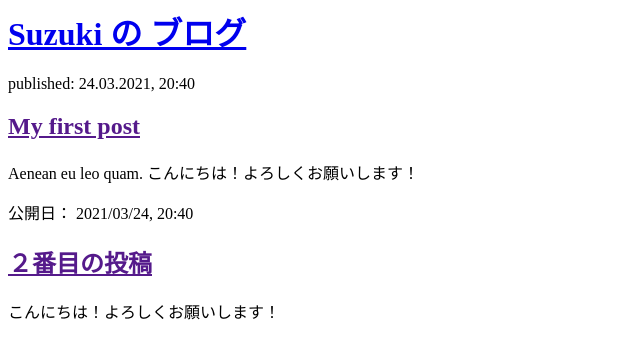
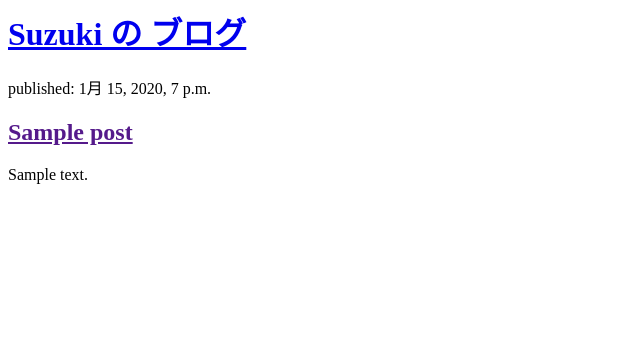
Before and after one commit to Sho1981/my-first-blog, a Django app: page / in a window 1280 px wide. Shown: the top 359 px of the page, without its empty margins (0-640 px from the left). Run offline with Django 3.2, Linux system fonts and the light colour scheme; tables that the repository leaves empty hold one stand-in row (values such as "Sample post").

Commit message:
Modified templates to display posts from database

```diff
--- a/blog/templates/blog/post_list.html
+++ b/blog/templates/blog/post_list.html
@@ -7,16 +7,13 @@
             <h1><a href="/">Suzuki の ブログ</a></h1>
         </div>
 
-        <div>
-            <p>published: 24.03.2021, 20:40</p>
-            <h2><a href="">My first post</a></h2>
-            <p>Aenean eu leo quam. こんにちは！よろしくお願いします！</p>
-        </div>
+{% for post in posts %}
+    <div>
+        <p>published:  {{ post.published_date }}</p>
+        <h2><a href="">{{ post.title }}</a></h2>
+        <p>{{ post.text|linebreaksbr }}</p>
+    </div>
+{% endfor %}
 
-        <div>
-            <p>公開日： 2021/03/24, 20:40</p>
-            <h2><a href="">２番目の投稿</a></h2>
-            <p> こんにちは！よろしくお願いします！</p>
-        </div>
     </body>
 </html>
--- a/blog/views.py
+++ b/blog/views.py
@@ -1,6 +1,9 @@
 from django.shortcuts import render
+from django.utils import timezone
+from .models import Post
 
 # Create your views here.
 
 def post_list(request):
-    return render(request, 'blog/post_list.html', {})
+    posts = Post.objects.filter(published_date__lte=timezone.now()).order_by('published_date')
+    return render(request, 'blog/post_list.html', {'posts':posts})
```
